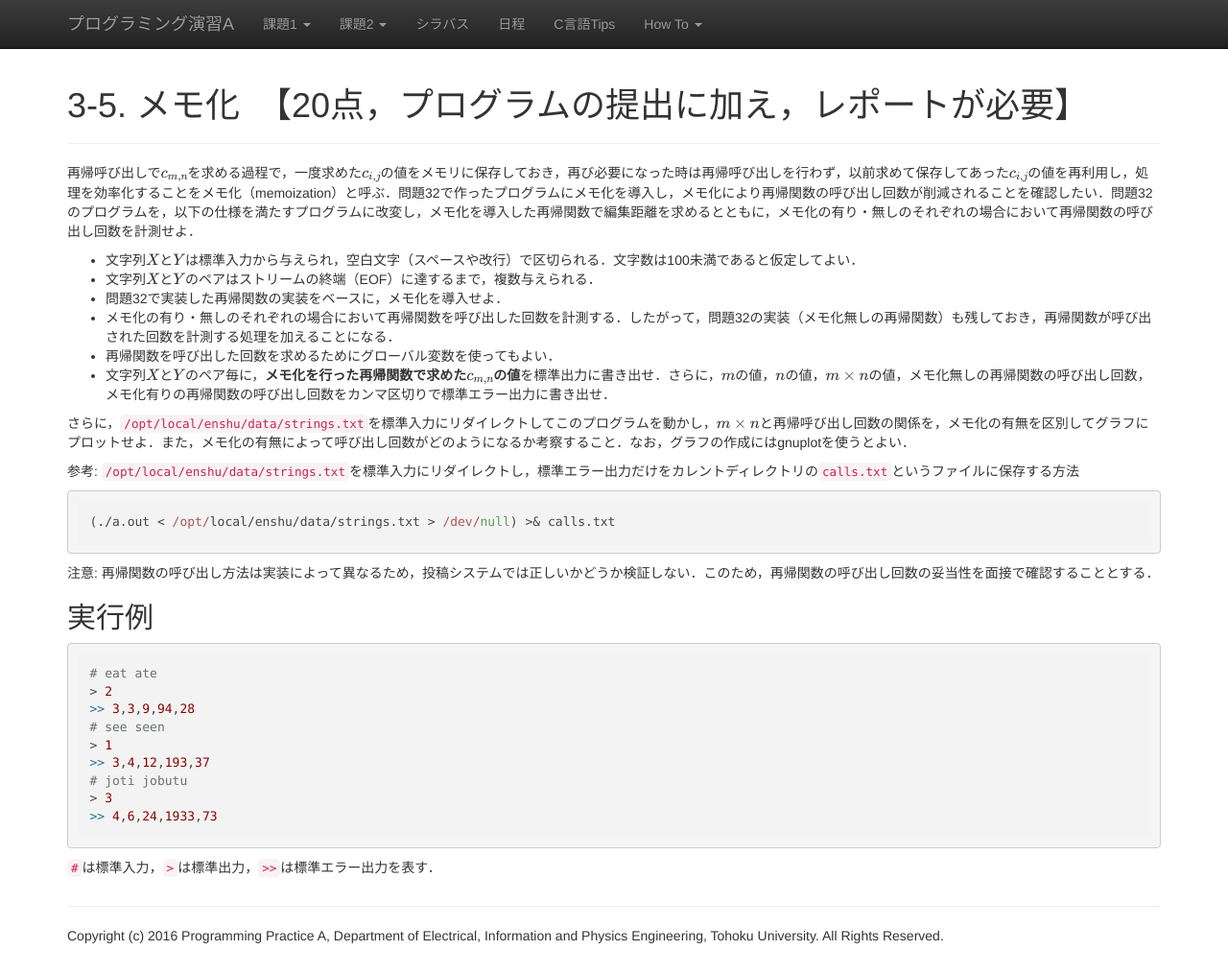
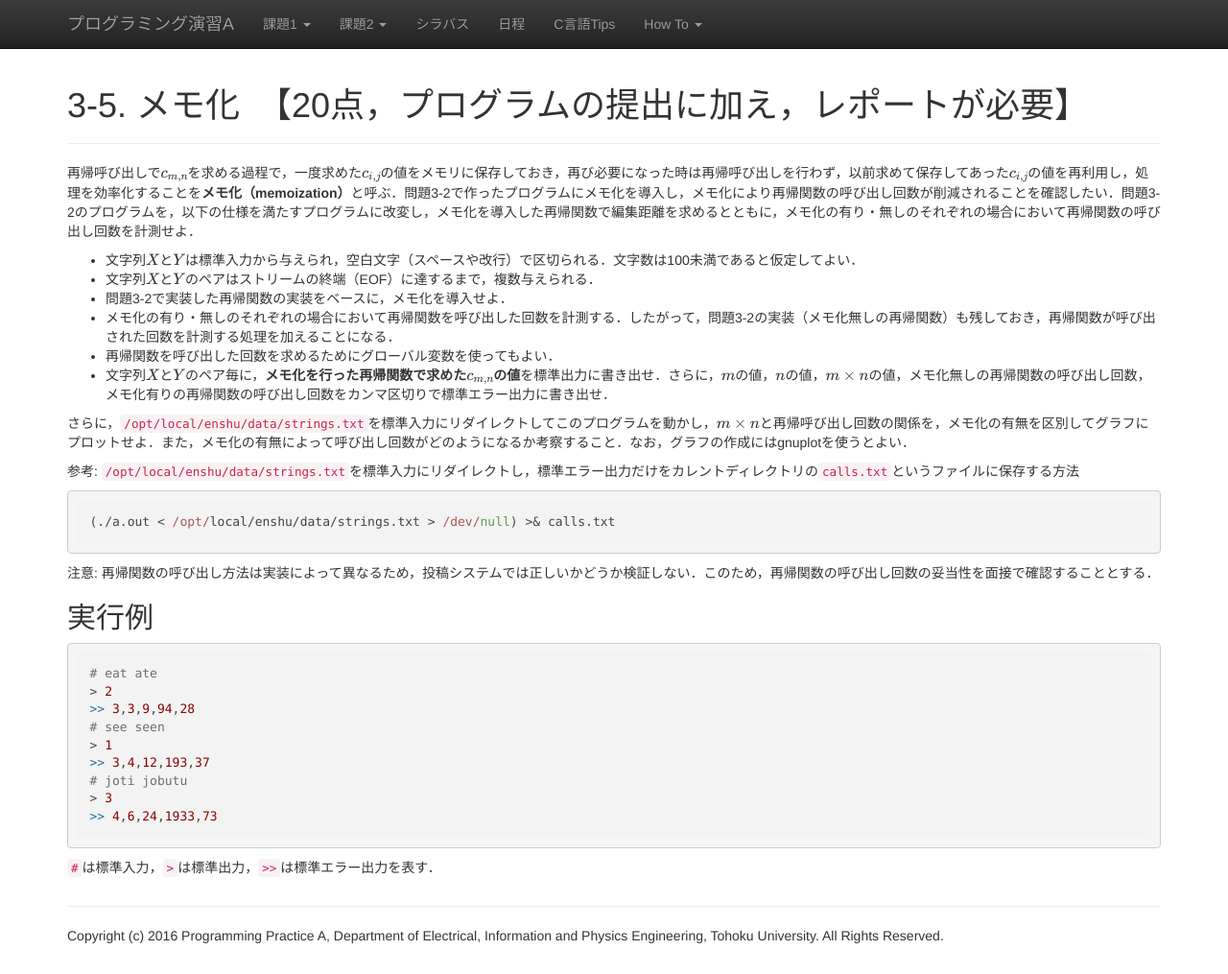
Before and after one commit to ecei-tohoku/ppa-public, a Jekyll site: the page built from kadai3tmp/p35.md, in a window 1280 px wide and 1015 px high. Shown: the whole window at 96% size. Built offline with Jekyll 4.4.1, drawn with Linux system fonts in a browser that asks for light colours; nearby versions of some CDN libraries; formulas are drawn with MathJax 3.

Commit message:
p35.md: memoization => bold

```diff
--- a/kadai3tmp/p35.md
+++ b/kadai3tmp/p35.md
@@ -3,12 +3,12 @@ layout: page
 title: 3-5. メモ化　【20点，プログラムの提出に加え，レポートが必要】
 ---
 
-再帰呼び出しで$c_{m,n}$を求める過程で，一度求めた$c_{i,j}$の値をメモリに保存しておき，再び必要になった時は再帰呼び出しを行わず，以前求めて保存してあった$c_{i,j}$の値を再利用し，処理を効率化することをメモ化（memoization）と呼ぶ．問題32で作ったプログラムにメモ化を導入し，メモ化により再帰関数の呼び出し回数が削減されることを確認したい．問題32のプログラムを，以下の仕様を満たすプログラムに改変し，メモ化を導入した再帰関数で編集距離を求めるとともに，メモ化の有り・無しのそれぞれの場合において再帰関数の呼び出し回数を計測せよ．
+再帰呼び出しで$c_{m,n}$を求める過程で，一度求めた$c_{i,j}$の値をメモリに保存しておき，再び必要になった時は再帰呼び出しを行わず，以前求めて保存してあった$c_{i,j}$の値を再利用し，処理を効率化することを**メモ化（memoization）**と呼ぶ．問題3-2で作ったプログラムにメモ化を導入し，メモ化により再帰関数の呼び出し回数が削減されることを確認したい．問題3-2のプログラムを，以下の仕様を満たすプログラムに改変し，メモ化を導入した再帰関数で編集距離を求めるとともに，メモ化の有り・無しのそれぞれの場合において再帰関数の呼び出し回数を計測せよ．
 
 + 文字列$X$と$Y$は標準入力から与えられ，空白文字（スペースや改行）で区切られる．文字数は100未満であると仮定してよい．
 + 文字列$X$と$Y$のペアはストリームの終端（EOF）に達するまで，複数与えられる．
-+ 問題32で実装した再帰関数の実装をベースに，メモ化を導入せよ．
-+ メモ化の有り・無しのそれぞれの場合において再帰関数を呼び出した回数を計測する．したがって，問題32の実装（メモ化無しの再帰関数）も残しておき，再帰関数が呼び出された回数を計測する処理を加えることになる．
++ 問題3-2で実装した再帰関数の実装をベースに，メモ化を導入せよ．
++ メモ化の有り・無しのそれぞれの場合において再帰関数を呼び出した回数を計測する．したがって，問題3-2の実装（メモ化無しの再帰関数）も残しておき，再帰関数が呼び出された回数を計測する処理を加えることになる．
 + 再帰関数を呼び出した回数を求めるためにグローバル変数を使ってもよい．
 + 文字列$X$と$Y$のペア毎に，**メモ化を行った再帰関数で求めた$c_{m,n}$の値**を標準出力に書き出せ．さらに，$m$の値，$n$の値，$m \times n$の値，メモ化無しの再帰関数の呼び出し回数，メモ化有りの再帰関数の呼び出し回数をカンマ区切りで標準エラー出力に書き出せ．
 
```
